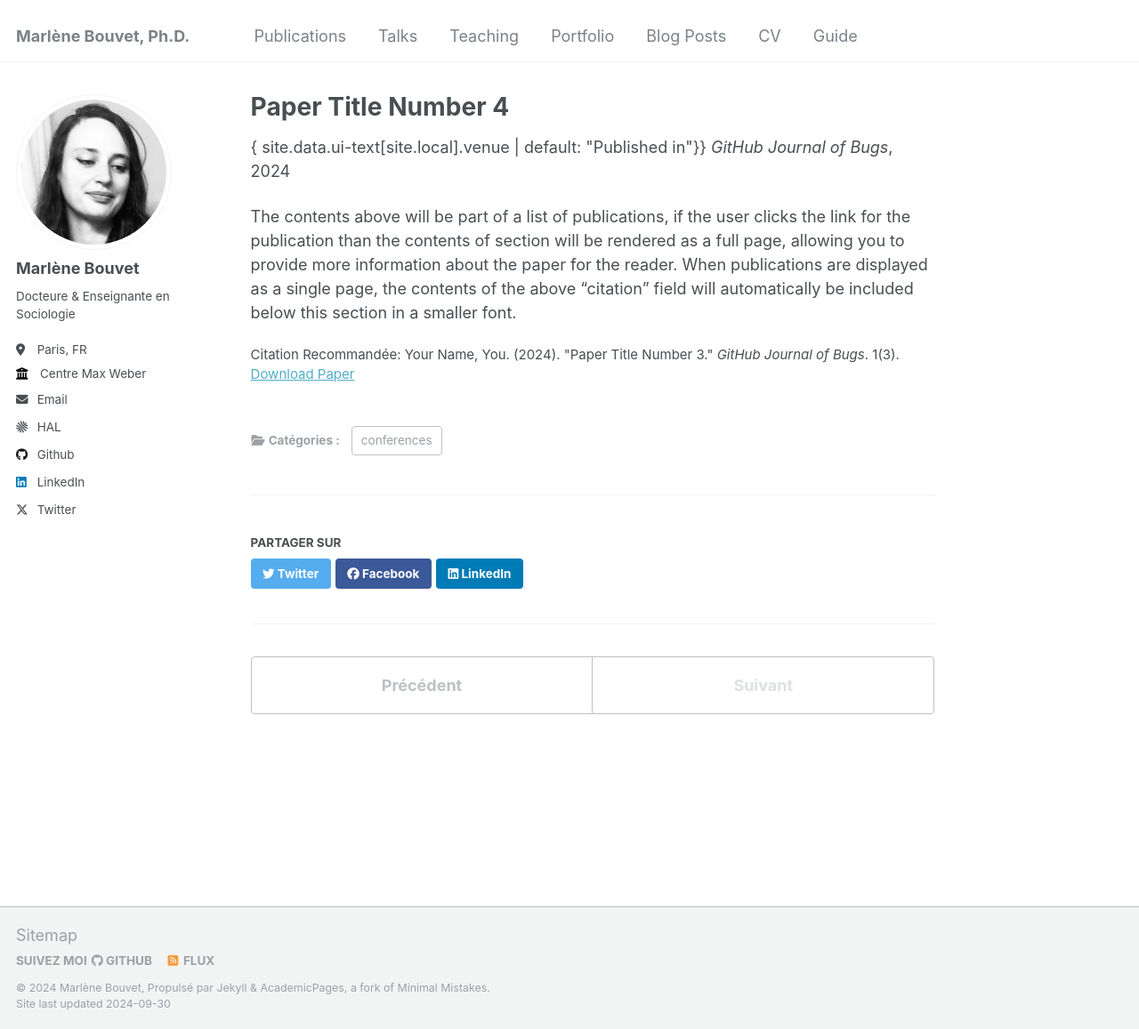
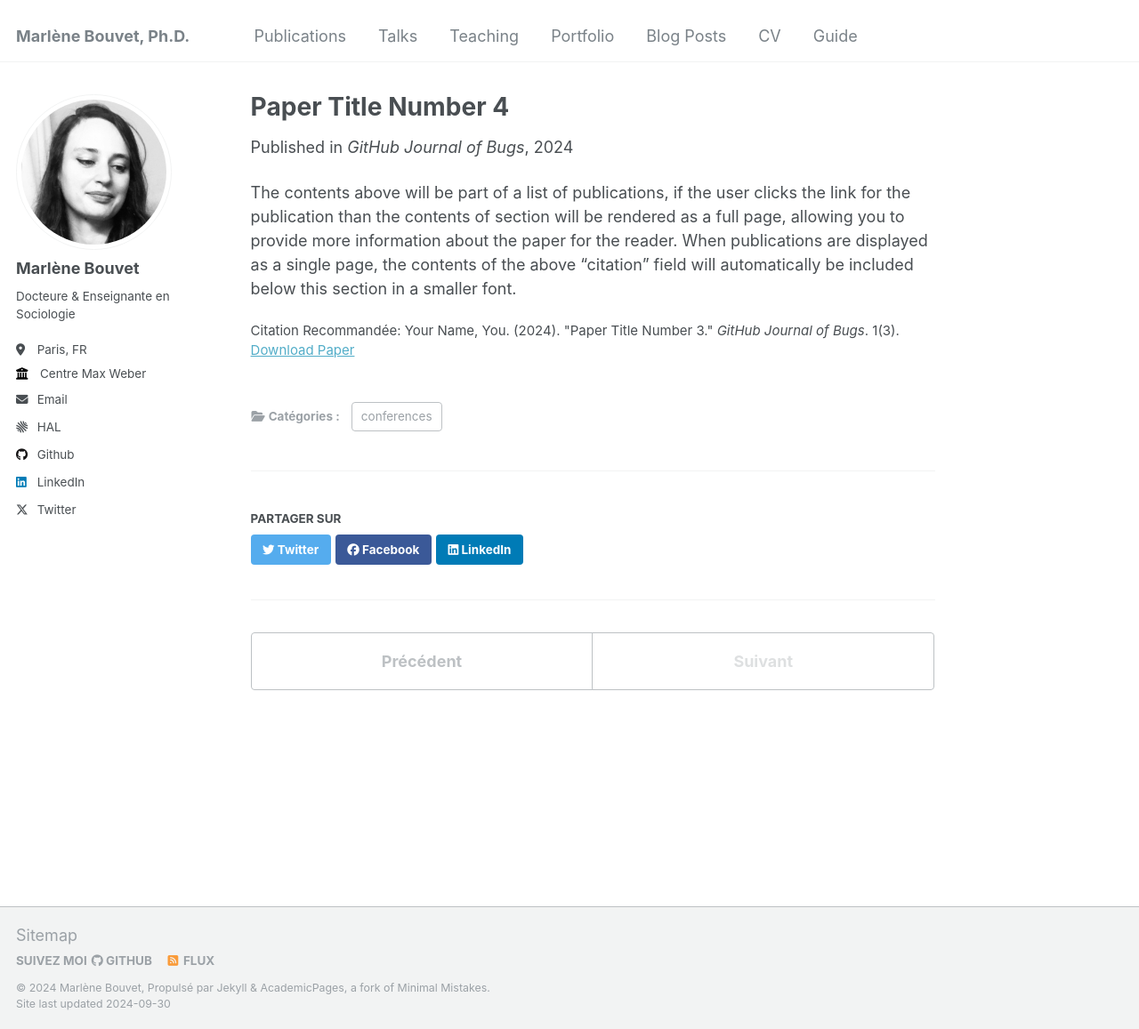
Before and after one commit to marlenebouvet/marlenebouvet.fr, a Jekyll site: the page built from _publications/2024-02-17-paper-title-number-4.md, in a window 1280 px wide and 1157 px high. Shown: the whole window at 89% size. Built offline with Jekyll 4.4.1, drawn with Linux system fonts in a browser that asks for light colours; some web fonts are replaced; some of the changed lines change nothing that is shown.

Commit message:
Fixed translations

```diff
--- a/_config.yml
+++ b/_config.yml
@@ -58,7 +58,7 @@ author:
   keybase          : # Username
   instagram        : # Username
   lastfm           : # Username
-  linkedin         : "marlène-bouvet" # Username
+  linkedin         : "marlène-bouvet-a9ab6728" # Username
   mastodon         : # URL
   medium           : # URL
   pinterest        : # Username
@@ -77,11 +77,9 @@ author:
 # Publication Category - The following the list of publication categories and their headings
 publication_category:
   books:
-    title: 'Books'
-  manuscripts:
-    title: 'Journal Articles'
-  conferences:
-    title: 'Conference Papers'
+    title: 'Ouvrages'
+  articles:
+    title: "Articles et chapitres d'ouvrages"
 
 # Site Settings
 teaser                   :  # filename of teaser fallback teaser image placed in /images/, .e.g. "500x300.png"
--- a/_layouts/single.html
+++ b/_layouts/single.html
@@ -37,7 +37,7 @@ layout: default
         {% if page.collection == 'teaching' %}
           <p> {{ page.type }}, <i>{{ page.venue }}</i>, {{ page.date | default: "1900-01-01" | date: "%Y" }} </p>
         {% elsif page.venue and page.date %}
-          <p>{ site.data.ui-text[site.local].venue | default: "Published in"}} <i>{{ page.venue }}</i>, {{ page.date | default: "1900-01-01" | date: "%Y" }} </p>
+          <p>{{ site.data.ui-text[site.local].venue | default: "Published in"}} <i>{{ page.venue }}</i>, {{ page.date | default: "1900-01-01" | date: "%Y" }} </p>
         {% elsif page.date %}
           <p class="page__date"><strong><i class="fa fa-fw fa-calendar" aria-hidden="true"></i> {{ site.data.ui-text[site.locale].date_label | default: "Published:" }}</strong> <time datetime="{{ page.date | date_to_xmlschema }}">{{ page.date | default: "1900-01-01" | date: "%e/%m/%Y" }}</time></p>
         {% endif %}
```
